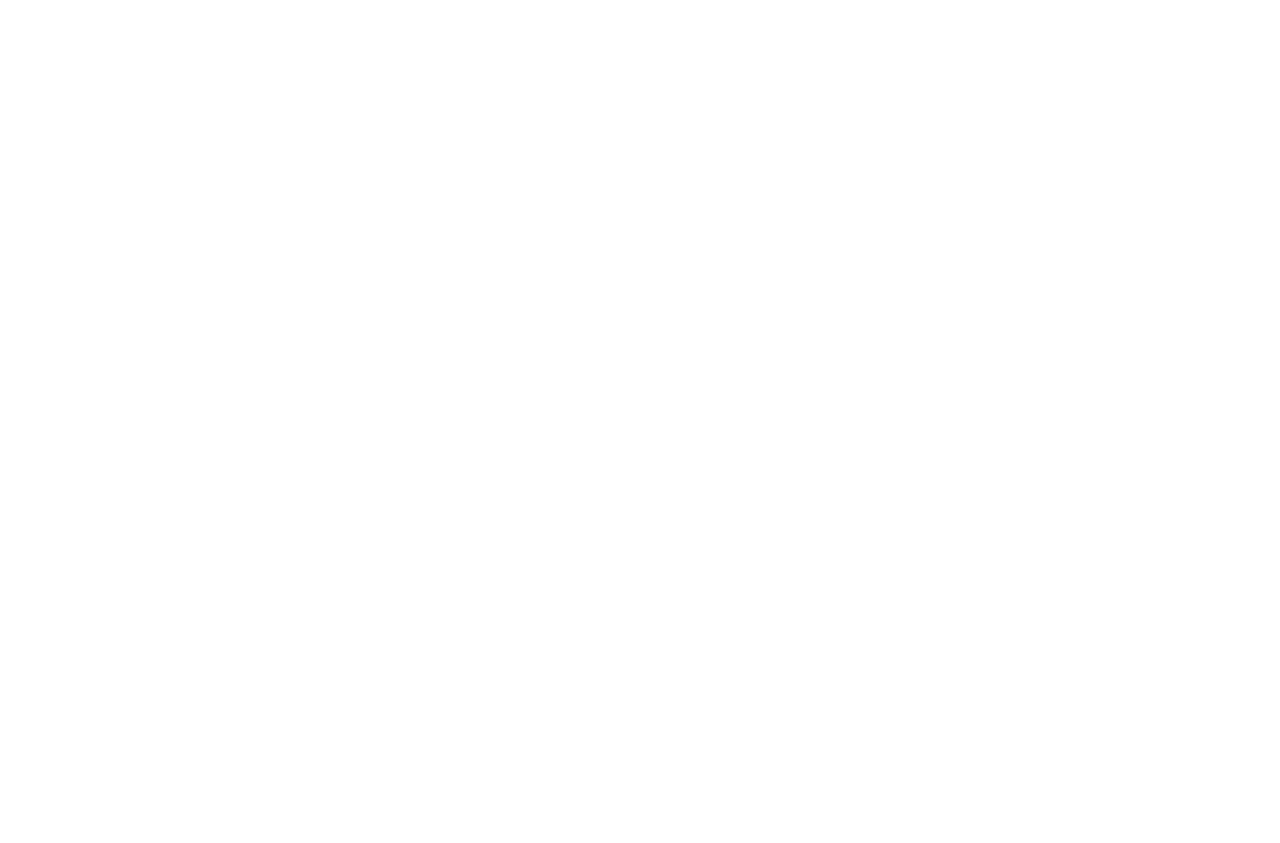
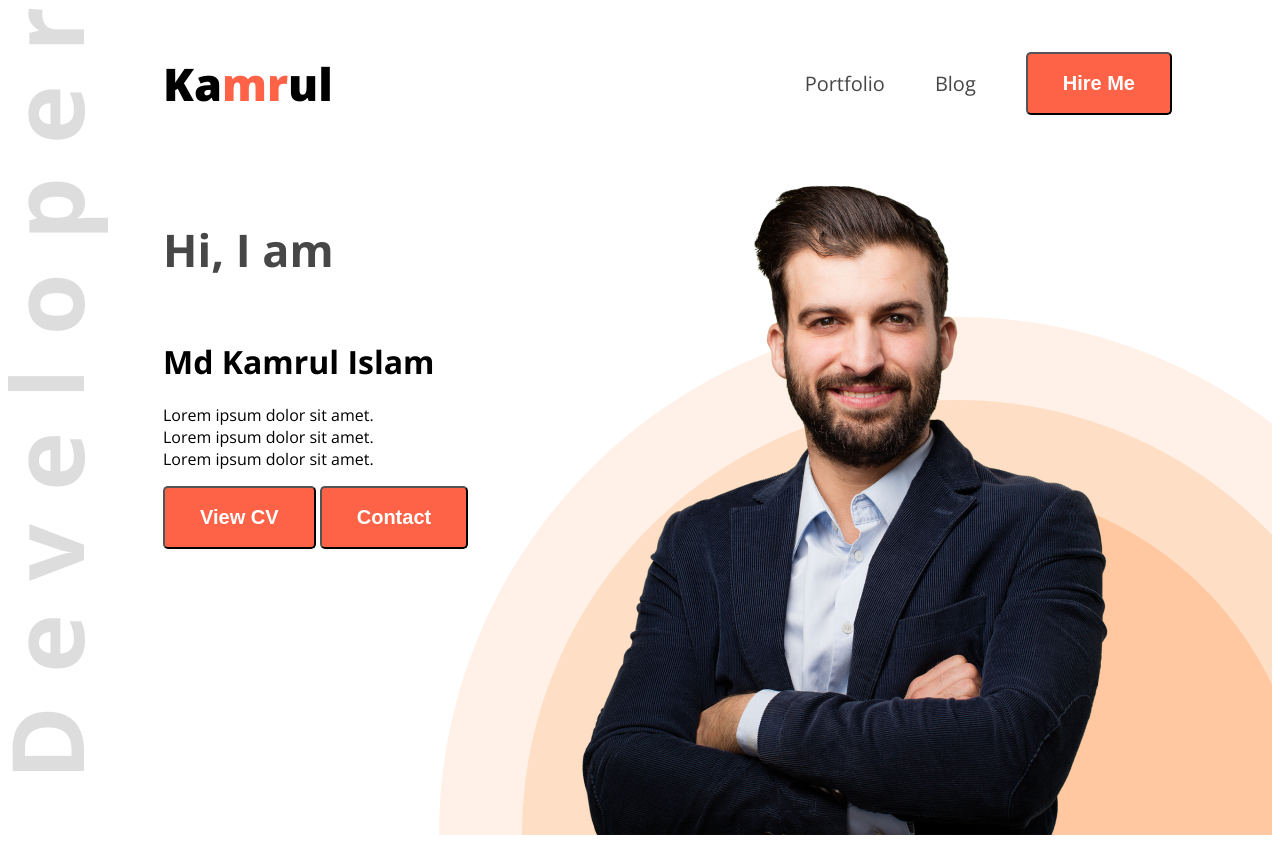
Before and after one commit to islamkamrulmd/my-portfolio, a plain HTML site: page index.html in a window 1280 px wide. Before the commit the page ends 800 px from the top, so only its background shows below. Drawn offline with nearby package versions, Linux system fonts and the light colour scheme.

Commit message:
Hero section built

```diff
--- /dev/null
+++ b/Styles/portfolio-style.css
@@ -0,0 +1,72 @@
+.open-sans-normal {
+    font-family: "Open Sans", serif;
+    font-optical-sizing: auto;
+    font-style: normal;
+    font-variation-settings: "width" 100;
+}
+/* header-image */
+.header {
+    background-image: url("../images/developer.png"), url(../images/header_bg.png);
+    background-repeat: no-repeat;
+    background-position: top left, bottom right;
+    align-items: center;
+}
+/* nav styles */
+nav {
+    display: flex;
+    align-items: center;
+    justify-content: space-between;
+    margin: 0px 50px;
+}
+.nav-tittle {
+    font-weight: 800;
+    font-size: 45px;
+    margin-left: 105px;
+}
+.kam {
+    color: tomato;
+}
+li {
+    list-style: none;
+    margin-right: 50px;
+}
+li a {
+    text-decoration: none;
+    font-size: 20px;
+}
+.dark-2 {
+    color: #474747;
+}
+ul {
+    display: flex;
+    align-items: center;
+}
+.btn-primary {
+    background-color: tomato;
+    font-weight: 700;
+    font-size: 20px;
+    color: white;
+    padding: 18px 35px;
+    border-radius: 5px;
+}
+.banner-greetings {
+    font-size: 45px;
+    font-weight: 600px;
+}
+.banner-tittle {
+    font-weight: bold;
+    font-size: 85px 200px;
+}
+.banner-content {
+    max-width: 580px;
+}
+
+.banner {
+    display: flex;
+    justify-content: space-between;
+    margin: 0 155px 0;
+}
+
+.dp {
+    width 580px;
+}
--- a/index.html
+++ b/index.html
@@ -1,12 +1,43 @@
 <!DOCTYPE html>
 <html lang="en">
+
 <head>
     <meta charset="UTF-8">
     <meta name="viewport" content="width=device-width, initial-scale=1.0">
+    <link rel="preconnect" href="https://fonts.googleapis.com">
+    <link rel="preconnect" href="https://fonts.gstatic.com" crossorigin>
+    <link
+        href="https://fonts.googleapis.com/css2?family=Open+Sans:ital,wght@0,300..800;1,300..800&family=Work+Sans:ital,wght@0,100..900;1,100..900&display=swap"
+        rel="stylesheet">
+    <link rel="stylesheet" href="Styles/portfolio-style.css">
     <title>My Portfolio</title>
 </head>
-<body>
-    <header></header>
+
+<body class="open-sans-normal">
+    <header class="header">
+        <nav>
+            <h3 class="nav-tittle">Ka<span class="kam">mr</span>ul</h3>
+            <ul>
+                <li><a class="dark-2" href="">Portfolio</a></li>
+                <li><a class="dark-2" href="">Blog</a></li>
+                <li><a href=""><button class="btn-primary">Hire Me</button></a></li>
+            </ul>
+        </nav>
+        <div class="banner">
+            <!-- banner -->
+            <div class="banner-content">
+                <!-- banner content -->
+                <h4 class="banner-greetings dark-2">Hi, I am</h4>
+                <h1 class="banner-tittle"> Md Kamrul Islam </h1>
+                <p banner-description> Lorem ipsum dolor sit amet. <br>
+                    Lorem ipsum dolor sit amet.<br> Lorem ipsum
+                    dolor sit amet. </p>
+                <button class="btn-primary">View CV</button>
+                <button class="btn-primary">Contact</button>
+            </div>
+            <img class="dp" src="images/hardy.png" alt="">
+        </div>
+    </header>
     <main>
 
     </main>
@@ -15,4 +46,5 @@
     </footer>
 
 </body>
+
 </html>
```
Also changed, not shown: images/developer.png (added), images/hardy.png (added), images/header_bg.png (added), images/icons/facebook.png (added), images/icons/insta.png (added), images/icons/js.png (added), images/icons/mongo.png (added), images/icons/nodejs.png (added), images/icons/react.png (added), images/icons/twitter.png (added).
